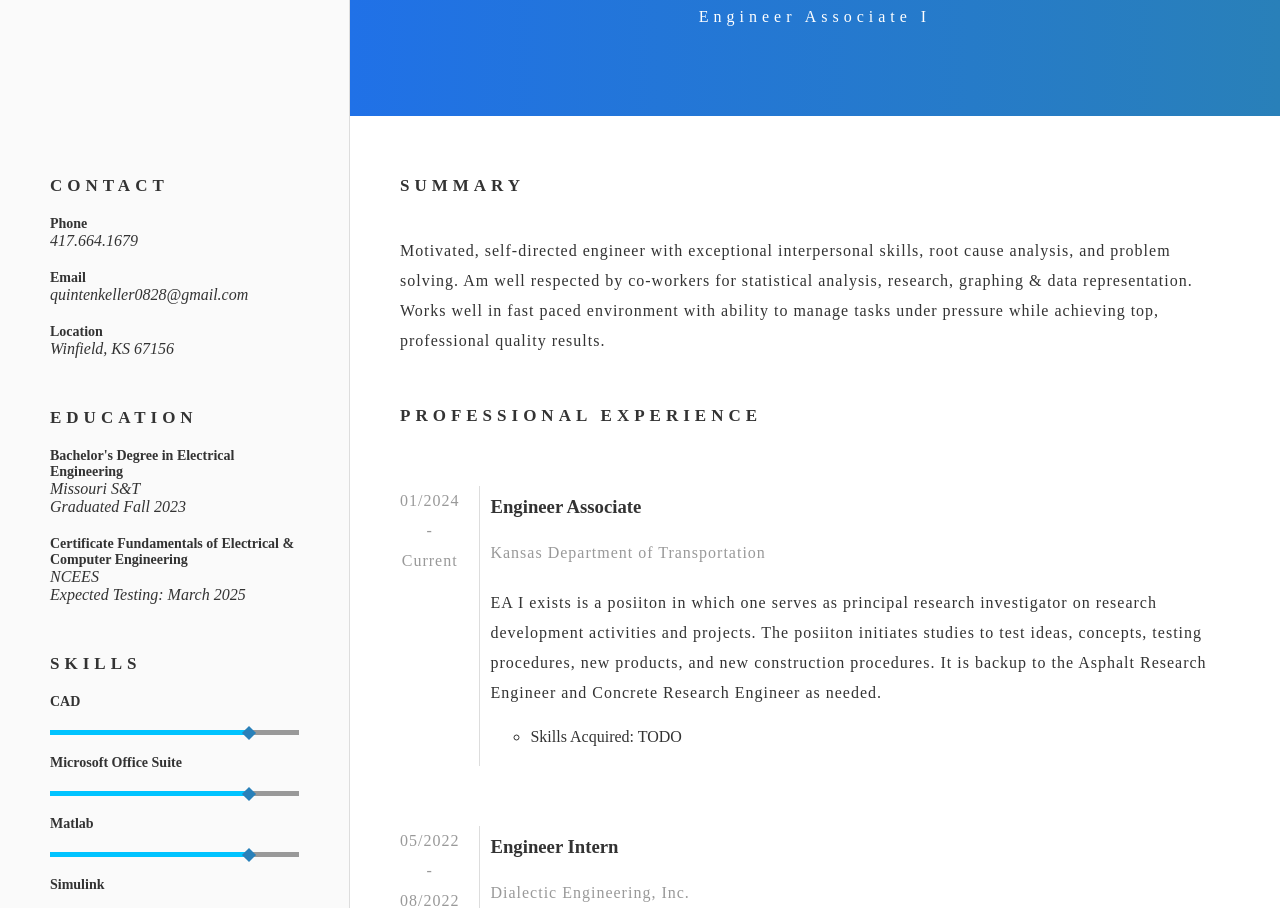
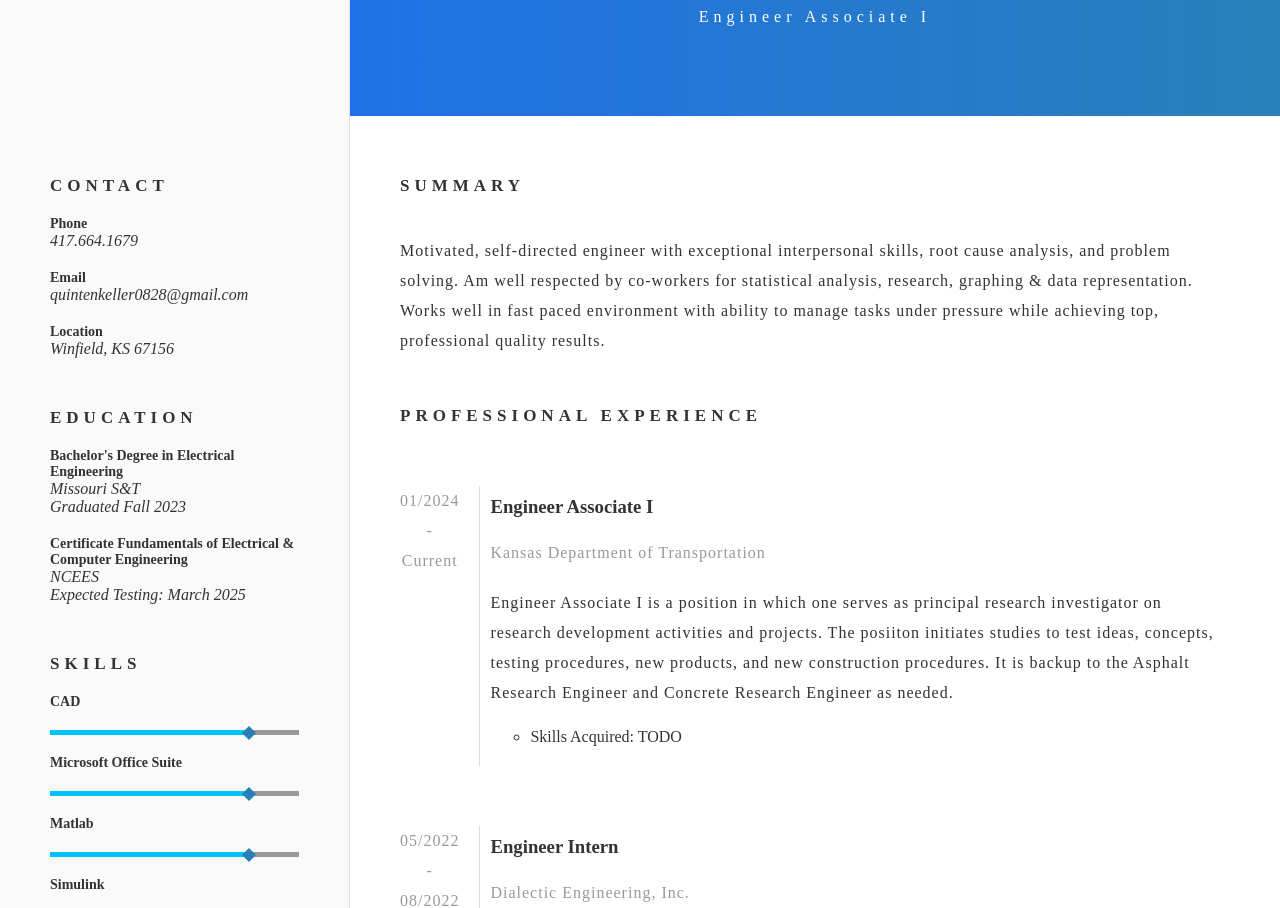
Before and after one commit to QuintenKeller/QuintenKeller.github.io, a plain HTML site: page index.html in a window 1280 px wide. Shown: the part 192-1100 px from the top of the page. Drawn offline with Linux system fonts and the light colour scheme.

Commit message:
Add files via upload

```diff
--- a/index.html
+++ b/index.html
@@ -133,10 +133,10 @@
             <p>01/2024<br />-<br />Current</p>
           </div>
           <div class="content">
-            <h3>Engineer Associate</h3>
+            <h3>Engineer Associate I</h3>
             <p class="text-hint mb-2">Kansas Department of Transportation</p>
             <p>
-              EA I exists is a posiiton in which one serves as principal research investigator on research development activities and projects. The posiiton initiates studies to test ideas, concepts, testing procedures, new products, and new construction procedures. It is backup to the Asphalt Research Engineer and Concrete Research Engineer as needed.
+              Engineer Associate I is a position in which one serves as principal research investigator on research development activities and projects. The posiiton initiates studies to test ideas, concepts, testing procedures, new products, and new construction procedures. It is backup to the Asphalt Research Engineer and Concrete Research Engineer as needed.
             </p>
             <ul>
               <li>
```
